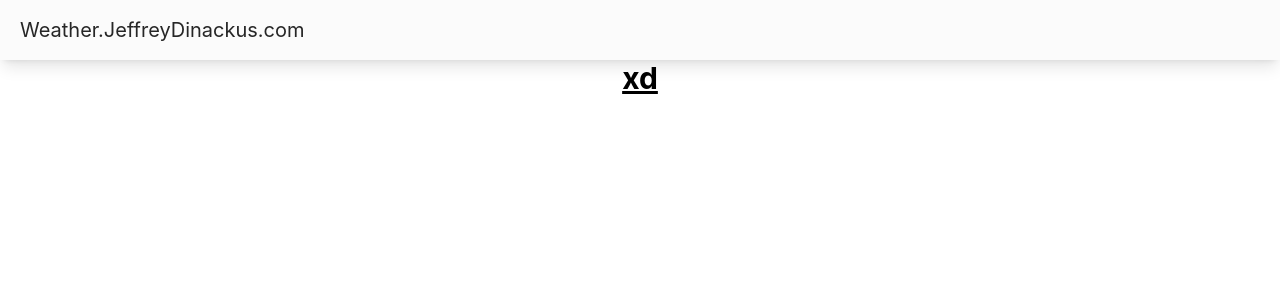
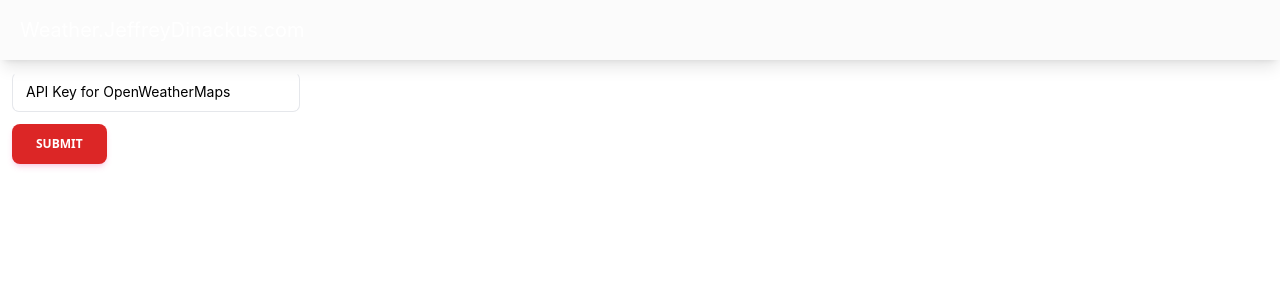
Before and after one commit to JeffreyDinackus/Weather.JeffreyDinackus.com, a React (Create React App) app: page / in a window 1280 px wide. Shown: the top 300 px of the page. Built offline with nearby package versions, Linux system fonts and the light colour scheme.

Commit message:
API key styled

```diff
--- a/src/App.css
+++ b/src/App.css
@@ -1,5 +1,5 @@
 .App {
-  text-align: center;
+  text-align: left;
 }
 
 .App-logo {
--- a/src/App.js
+++ b/src/App.js
@@ -1,34 +1,67 @@
 import './App.css';
+import React, { useState } from 'react';
 
-const Navbar = () => {
+
+
+const ApiKeyIntakeForm = () => {
+  const [apiKey, setApiKey] = useState('');
+
+  const handleChange = (event) => {
+    setApiKey(event.target.value);
+  };
+
+  const handleSubmit = (event) => {
+    event.preventDefault();
+    // Here you can handle the API key, for example, send it to the server or store it in the local storage.
+    console.log('API Key:', apiKey);
+  };
+
+  return (
+
+        <div class="container mx-3 my-3"><form onSubmit={handleSubmit}>
+
+<div class="w-72">
+  <div class="relative h-10 w-full min-w-[200px]">
+    <input
+      className="peer h-full w-full rounded-[7px] border border-blue-gray-200 border-t-transparent bg-transparent px-3 py-2.5 font-sans text-sm font-normal text-blue-gray-700 outline outline-0 transition-all placeholder-shown:border placeholder-shown:border-blue-gray-200 placeholder-shown:border-t-blue-gray-200 focus:border-2 focus:border-pink-500 focus:border-t-transparent focus:outline-0 disabled:border-0 disabled:bg-blue-gray-50"
+      placeholder=" " type="text"
+          value={apiKey}
+          onChange={handleChange}
+          required
+    />
+    <label className="before:content[' '] after:content[' '] pointer-events-none absolute left-0 -top-1.5 flex h-full w-full select-none text-[11px] font-normal leading-tight text-blue-gray-400 transition-all before:pointer-events-none before:mt-[6.5px] before:mr-1 before:box-border before:block before:h-1.5 before:w-2.5 before:rounded-tl-md before:border-t before:border-l before:border-blue-gray-200 before:transition-all after:pointer-events-none after:mt-[6.5px] after:ml-1 after:box-border after:block after:h-1.5 after:w-2.5 after:flex-grow after:rounded-tr-md after:border-t after:border-r after:border-blue-gray-200 after:transition-all peer-placeholder-shown:text-sm peer-placeholder-shown:leading-[3.75] peer-placeholder-shown:text-blue-gray-500 peer-placeholder-shown:before:border-transparent peer-placeholder-shown:after:border-transparent peer-focus:text-[11px] peer-focus:leading-tight peer-focus:text-pink-500 peer-focus:before:border-t-2 peer-focus:before:border-l-2 peer-focus:before:border-pink-500 peer-focus:after:border-t-2 peer-focus:after:border-r-2 peer-focus:after:border-pink-500 peer-disabled:text-transparent peer-disabled:before:border-transparent peer-disabled:after:border-transparent peer-disabled:peer-placeholder-shown:text-blue-gray-500">
+      API Key for OpenWeatherMaps
+    </label>
+  </div>
+</div>
+
+
+      <button className="middle none center rounded-lg bg-red-600 py-3 px-6 font-sans text-xs font-bold uppercase text-white shadow-md shadow-pink-500/20 transition-all hover:shadow-lg hover:shadow-pink-500/40 focus:opacity-[0.85] focus:shadow-none active:opacity-[0.85] active:shadow-none disabled:pointer-events-none disabled:opacity-50 disabled:shadow-none mt-3"
+      data-ripple-light="true" type="submit">Submit</button>
+    </form></div>
+  );
+};
+
+
+
+function Navbar() {
   return (<nav
-  className="relative flex w-full flex-wrap items-center justify-between bg-[#FBFBFB] py-2 text-neutral-500 shadow-lg hover:text-neutral-700 focus:text-neutral-700 dark:bg-neutral-600 lg:py-4">
+  className="relative flex w-full flex-wrap items-center justify-between bg-[#FBFBFB] py-2 text-black shadow-lg hover:text-neutral-700 focus:text-neutral-700 dark:bg-red-600 lg:py-4">
   <div className="flex w-full flex-wrap items-center justify-between px-3">
     <div class="ml-2">
-      <p className="text-xl text-neutral-800 dark:text-neutral-200">Weather.JeffreyDinackus.com</p
+      <p className="text-xl text-white dark:text-slade-600"><a href="https://www.weather.JeffreyDinackus.com">Weather.JeffreyDinackus.com</a></p
       >
     </div>
   </div>
-</nav>
-);
-
-}
-
-
-function ApiKeys() {
-  return (
-    <div>
-      <p className="text-3xl font-bold underline"> xd</p>
-      <input type="text" />
-    </div>);
-}
+</nav>);}
 
 
 function App() {
   return (
     <div className="App">
       <Navbar></Navbar>
-      <ApiKeys></ApiKeys>
+      <ApiKeyIntakeForm />
+
     </div>
   );
 }
```
